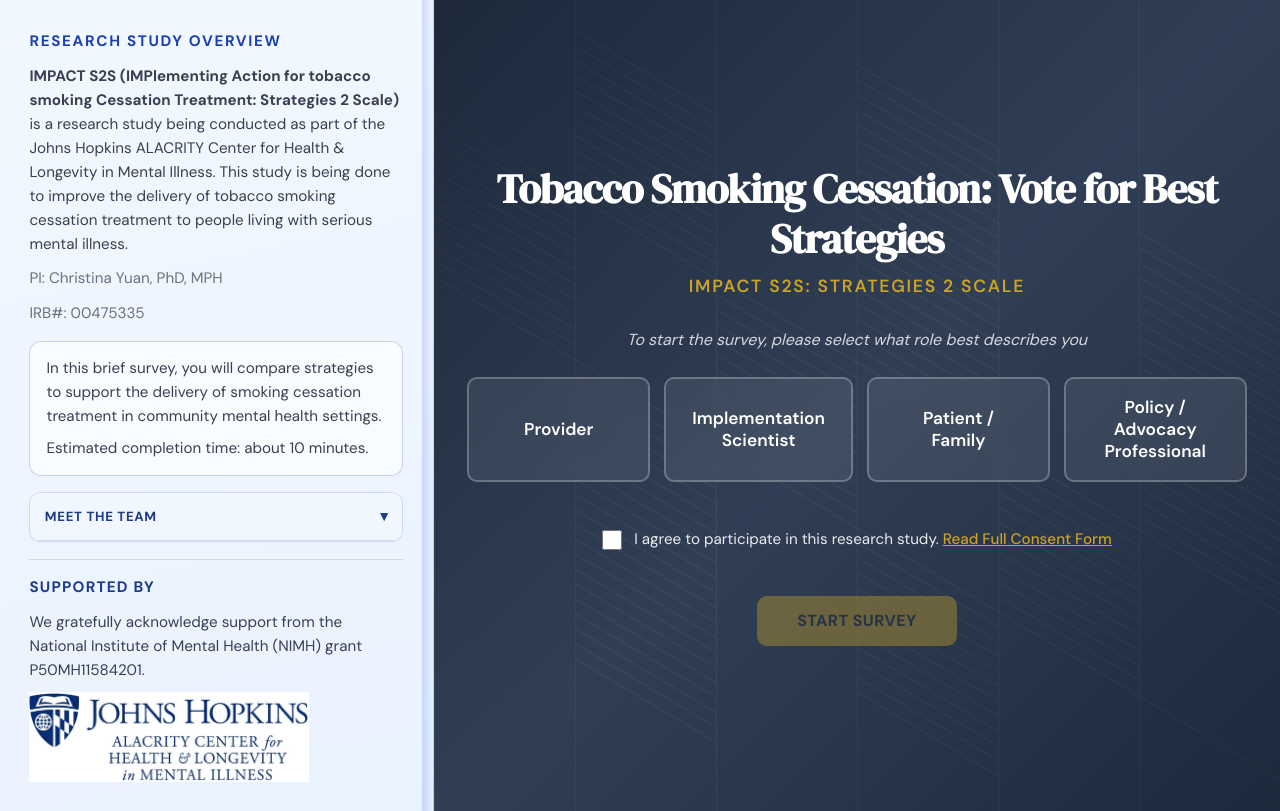
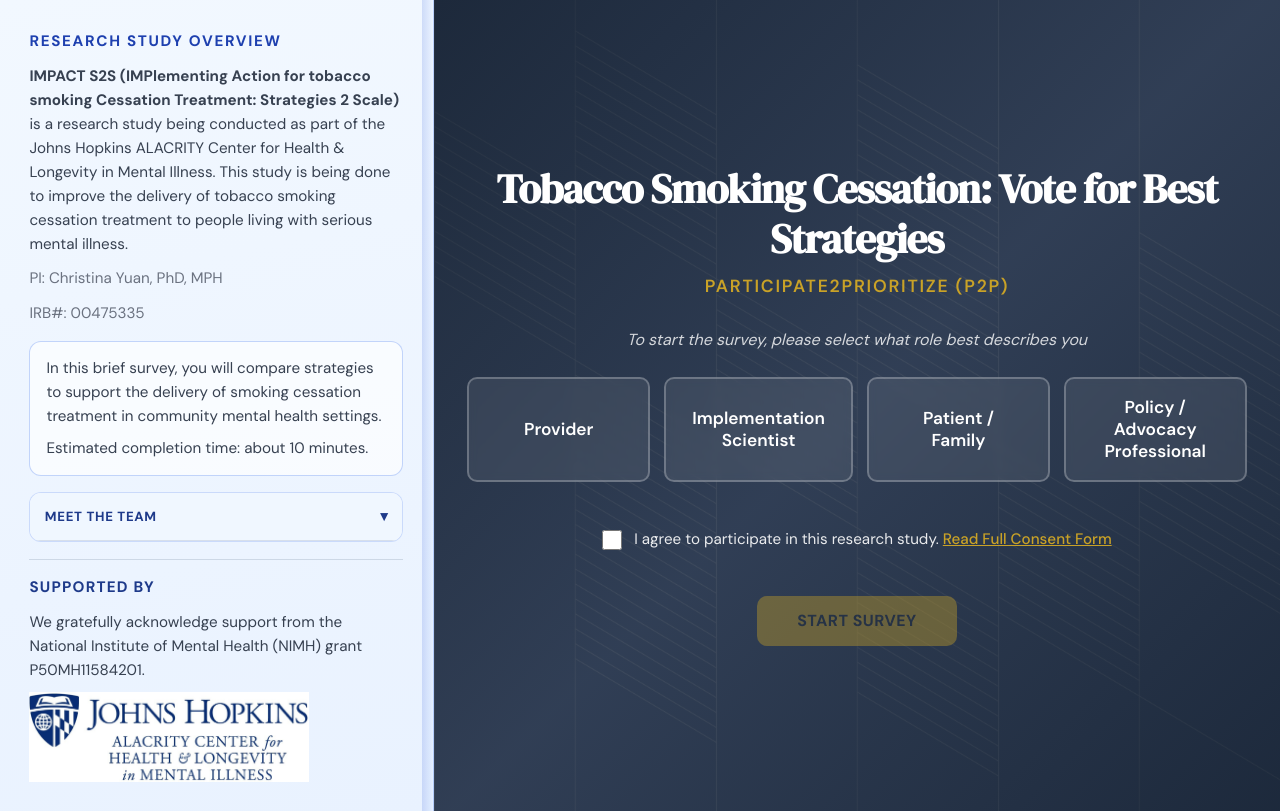
Before and after one commit to Ayoyemit/IMPACT-S2S, a Flask app: page / in a window 1280 px wide. Run offline with Flask 3, Linux system fonts and the light colour scheme.

Commit message:
Rename the survey system to Participate2Prioritize (P2P).
Keep the IMPACT S2S study name in the landing-page research overview and in the Zenodo case-study sentence.

Co-authored-by: Cursor <cursoragent@cursor.com>

```diff
--- a/app.py
+++ b/app.py
@@ -50,7 +50,7 @@ def migrate_app_settings_schema():
         if 'app_settings' not in inspector.get_table_names():
             return
     except Exception as exc:
-        print(f'[IMPACT S2S] app_settings schema inspect skipped: {exc}')
+        print(f'[P2P] app_settings schema inspect skipped: {exc}')
         return
 
     col_names = {c['name'] for c in inspector.get_columns('app_settings')}
@@ -66,9 +66,9 @@ def migrate_app_settings_schema():
     try:
         with db.engine.begin() as conn:
             conn.execute(stmt)
-        print('[IMPACT S2S] app_settings: dropped deprecated column quick_guide_video_filename')
+        print('[P2P] app_settings: dropped deprecated column quick_guide_video_filename')
     except Exception as exc:
-        print(f'[IMPACT S2S] app_settings schema cleanup skipped (e.g. SQLite < 3.35): {exc}')
+        print(f'[P2P] app_settings schema cleanup skipped (e.g. SQLite < 3.35): {exc}')
 
 
 def ensure_db_column(table, col_name, col_sql):
@@ -85,9 +85,9 @@ def ensure_db_column(table, col_name, col_sql):
     try:
         with db.engine.begin() as conn:
             conn.execute(text(f'ALTER TABLE {table} ADD COLUMN {col_name} {col_sql}'))
-        print(f'[IMPACT S2S] Added column {table}.{col_name}')
+        print(f'[P2P] Added column {table}.{col_name}')
     except Exception as exc:
-        print(f'[IMPACT S2S] Could not add {table}.{col_name}: {exc}')
+        print(f'[P2P] Could not add {table}.{col_name}: {exc}')
 
 
 def migrate_admin_signoff_columns():
@@ -120,11 +120,11 @@ with app.app_context():
     if SURVEY_MODE == 'production':
         csv_path = app.config.get('STRATEGIES_CSV', 'data/Strategies.csv')
         load_csv_strategies(csv_path)
-        print(f"[IMPACT S2S] Running in PRODUCTION mode (BT adaptive algorithm)")
+        print(f"[P2P] Running in PRODUCTION mode (BT adaptive algorithm)")
     else:
         seed_example_data()
-        print(f"[IMPACT S2S] Running in EXAMPLE mode (random pair selection)")
-    print(f'[IMPACT S2S] Database backend: {db.engine.dialect.name}')
+        print(f"[P2P] Running in EXAMPLE mode (random pair selection)")
+    print(f'[P2P] Database backend: {db.engine.dialect.name}')
 
 
 # ─── Helpers ────────────────────────────────────────────────────────────────────
@@ -480,7 +480,7 @@ def get_pair():
         })
     except Exception as exc:
         db.session.rollback()
-        print(f'[IMPACT S2S] get_pair error: {exc}')
+        print(f'[P2P] get_pair error: {exc}')
         return jsonify({'error': 'Could not load a pair. Please refresh or try again.'}), 500
 
 
--- a/static/css/style.css
+++ b/static/css/style.css
@@ -1,5 +1,5 @@
 /* ═══════════════════════════════════════════════════════════════════════════
-   IMPACT S2S Wiki Survey — Main Stylesheet
+   Participate2Prioritize (P2P) Wiki Survey — Main Stylesheet
    ═══════════════════════════════════════════════════════════════════════════ */
 
 @import url("https://fonts.googleapis.com/css2?family=DM+Sans:wght@400;500;600;700&family=DM+Serif+Display&display=swap");
--- a/templates/admin/dashboard.html
+++ b/templates/admin/dashboard.html
@@ -1,4 +1,4 @@
-{% extends "base.html" %} {% block title %}Admin Dashboard — IMPACT S2S{%
+{% extends "base.html" %} {% block title %}Admin Dashboard — Participate2Prioritize (P2P){%
 endblock %} {% block head %}
 <style>
   .admin-container {
--- a/templates/admin/login.html
+++ b/templates/admin/login.html
@@ -1,5 +1,5 @@
 {% extends "base.html" %}
-{% block title %}Admin — IMPACT S2S{% endblock %}
+{% block title %}Admin — Participate2Prioritize (P2P){% endblock %}
 
 {% block head %}
 <style>
--- a/templates/base.html
+++ b/templates/base.html
@@ -3,7 +3,7 @@
 <head>
     <meta charset="UTF-8">
     <meta name="viewport" content="width=device-width, initial-scale=1.0">
-    <title>{% block title %}IMPACT S2S — Smoking Cessation Strategies{% endblock %}</title>
+    <title>{% block title %}Participate2Prioritize (P2P) — Smoking Cessation Strategies{% endblock %}</title>
     <link rel="stylesheet" href="{{ url_for('static', filename='css/style.css') }}">
     {% block head %}{% endblock %}
 </head>
--- a/templates/index.html
+++ b/templates/index.html
@@ -72,7 +72,7 @@
           <h1 class="hero__title">
             Tobacco Smoking Cessation: Vote for Best Strategies
           </h1>
-          <p class="hero__subtitle">IMPACT S2S: Strategies 2 Scale</p>
+          <p class="hero__subtitle">Participate2Prioritize (P2P)</p>
 
           <p class="hero__prompt">
             To start the survey, please select what role best describes you
--- a/templates/survey.html
+++ b/templates/survey.html
@@ -1,4 +1,4 @@
-{% extends "base.html" %} {% block title %}Vote — IMPACT S2S{% endblock %} {%
+{% extends "base.html" %} {% block title %}Vote — Participate2Prioritize (P2P){% endblock %} {%
 block body %}
 <!-- ═══ NAVBAR ═══ -->
 <nav class="navbar">
```
Also changed, not shown: .zenodo.json (added), README.md, 1 other file.
